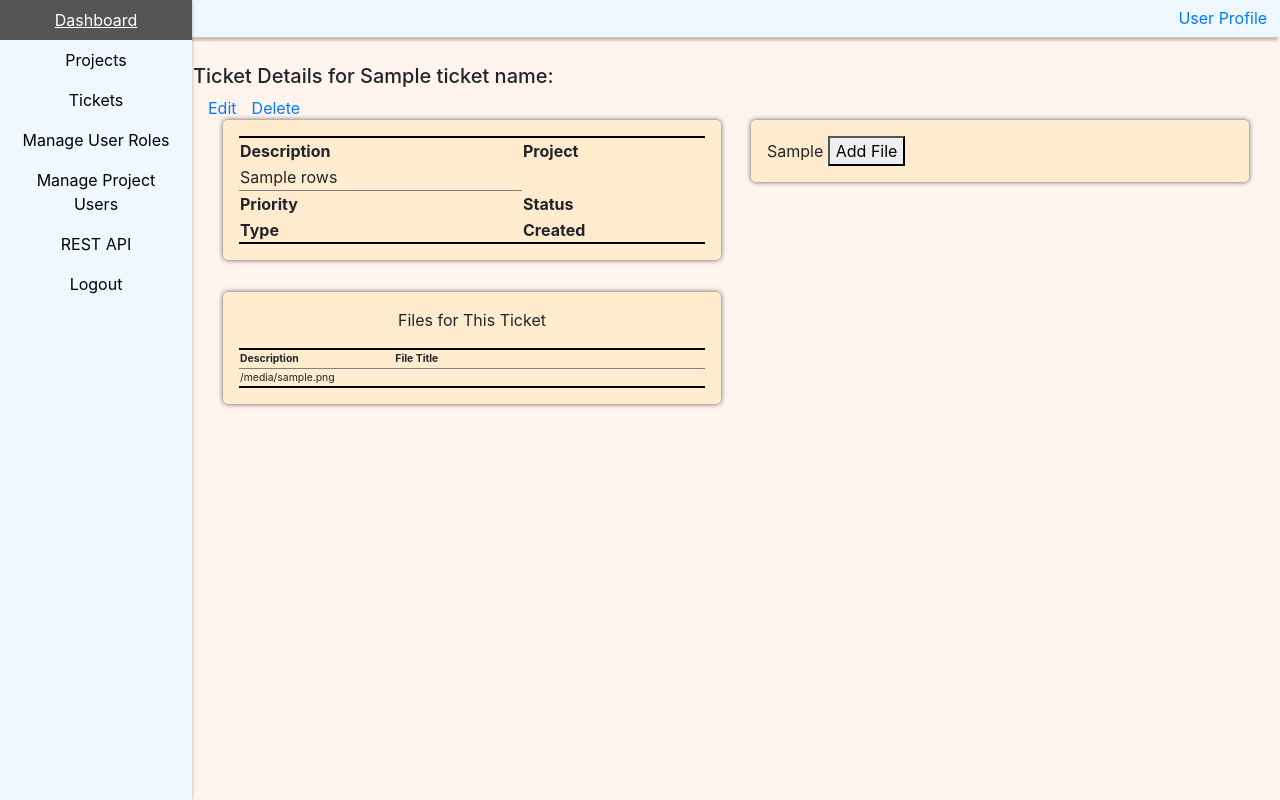
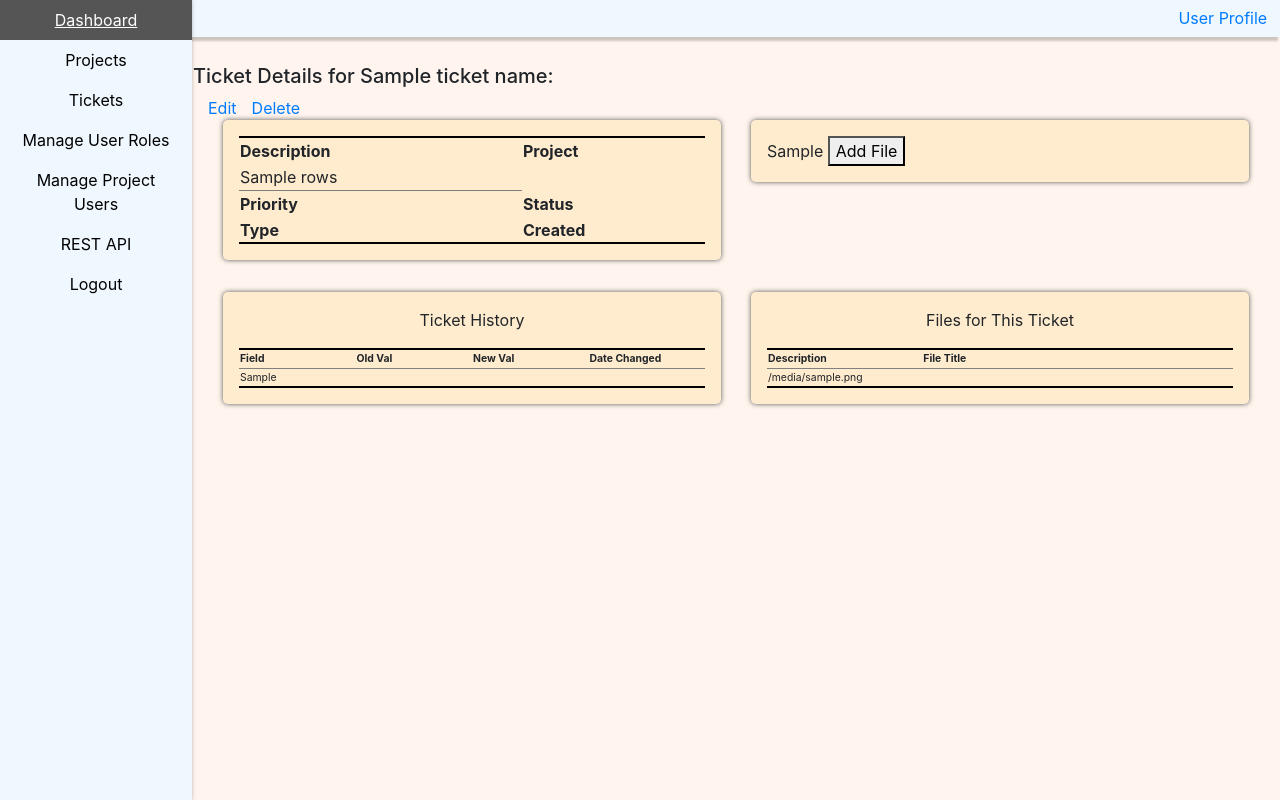
Before and after one commit to OBurnsy22/Zap, a Django app: template templates/tickets/ticket_details.html in a window 1280 px wide. Run offline with Django 3.2, Linux system fonts and the light colour scheme; the template is opened without the code that fills it: most values are stand-ins (such as "Sample title", 1, 10 or a date in 2020); some libraries are stand-ins or nearby versions.

Commit message:
Added ticket history table in ticket details page

```diff
--- a/static/style.css
+++ b/static/style.css
@@ -31,7 +31,6 @@ background-color: #FFEBCD;
 -moz-box-shadow: 0 0 5px #555;
 -webkit-box-shadow: 0 0 5px #555;
 box-shadow: 0 0 5px #555;
-
 }
 
 div.vertical-center{
--- a/templates/tickets/ticket_details.html
+++ b/templates/tickets/ticket_details.html
@@ -77,6 +77,26 @@
         <div class="row">
           <div class="col">
             <div class="jumbotron">
+              <p style="text-align:center;">Ticket History</p>
+              <table class="info_tables">
+                <tr class="info_tables">
+                  <th>Field</th>
+                  <th>Old Val</th>
+                  <th>New Val</th>
+                  <th>Date Changed</th>
+                </tr>
+                {% for items in ticket_changes %}
+                <tr class="info_tables">
+                  {% for cells in items %}
+                    <td class="info_tables">{{ cells }}</td>
+                  {% endfor %}
+                </tr>
+                {% endfor %}
+              </table>
+            </div>
+          </div>
+          <div class="col">
+            <div class="jumbotron">
               <p style="text-align:center;">Files for This Ticket</p>
               <table class="info_tables">
                 <tr class="info_tables">
@@ -98,7 +118,6 @@
               </table>
             </div>
           </div>
-          <div class="col"></div>
         </div>
       </div>
     </div>
```
Also changed, not shown: tickets/models.py (+5 -5 lines), tickets/views.py (+39 -22 lines), core/migrations/0001_initial.py, db.sqlite3, projects/migrations/0001_initial.py, tickets/migrations/0001_initial.py.
